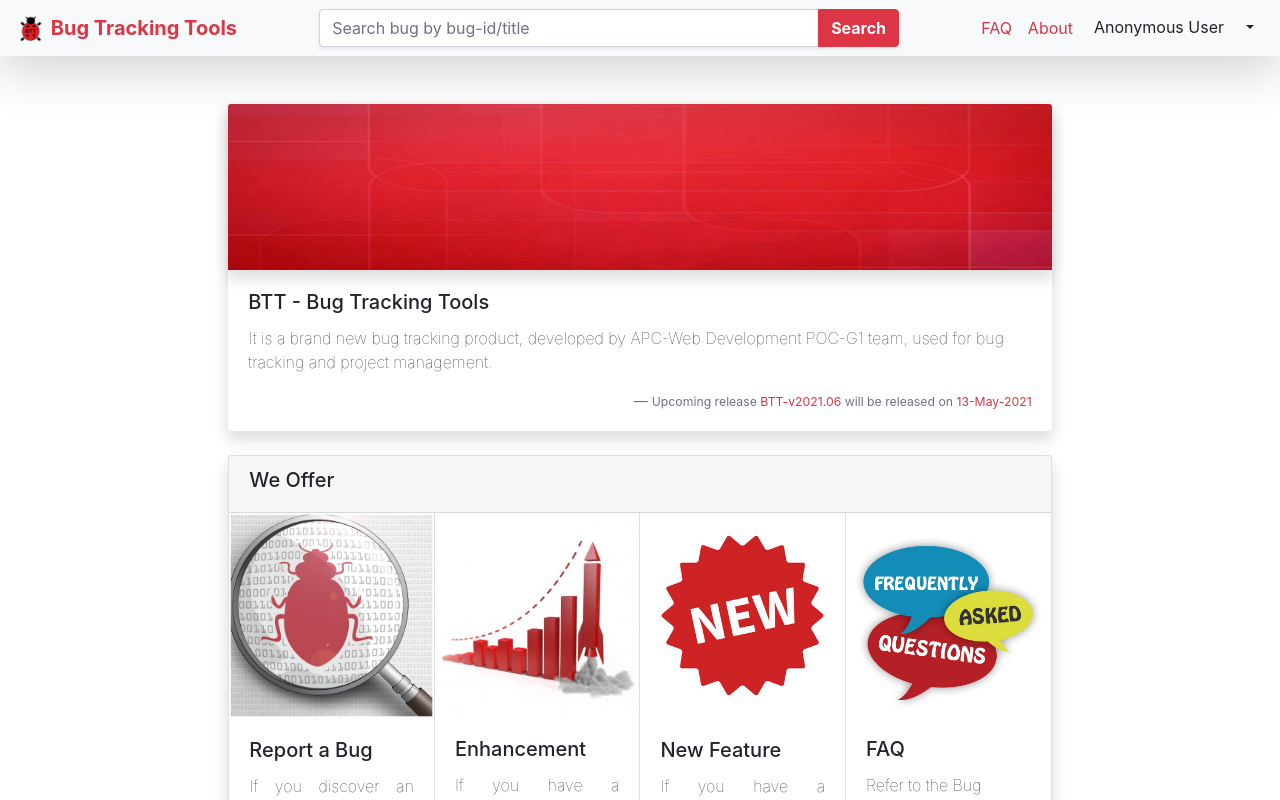
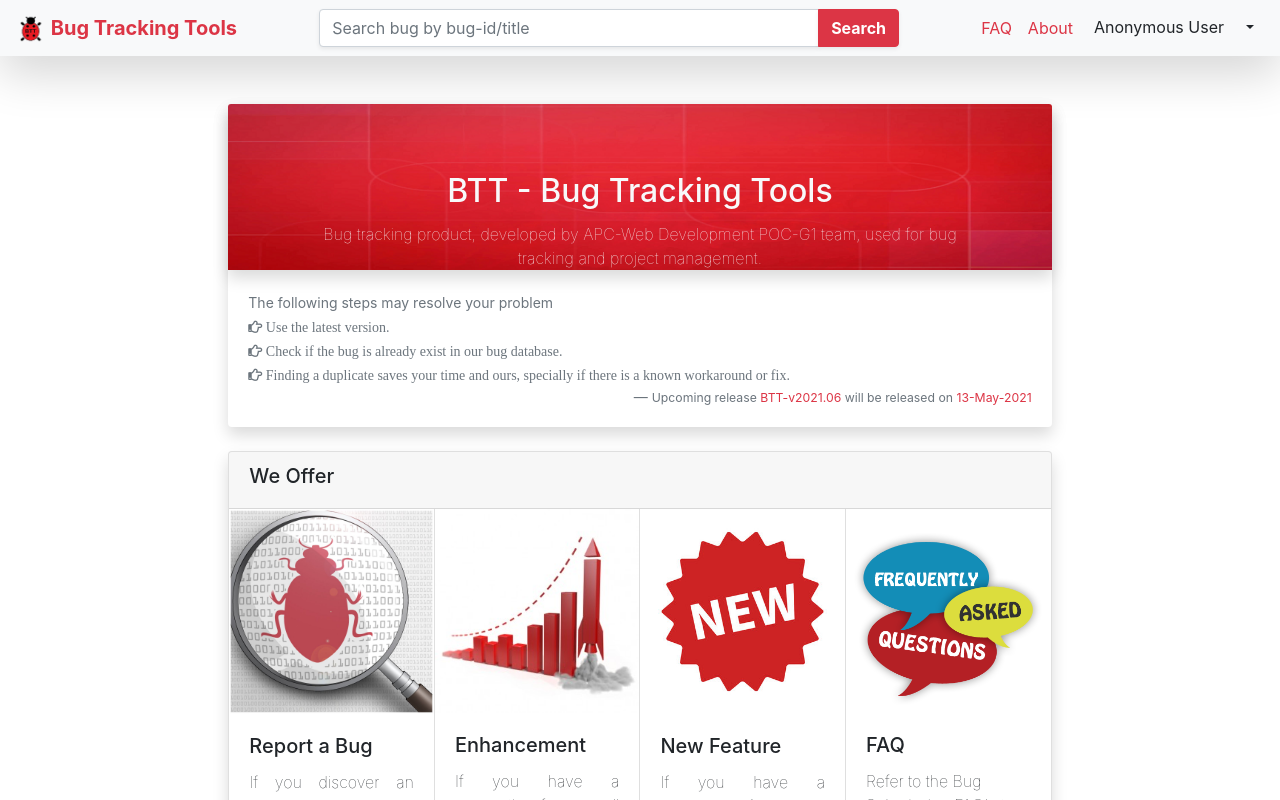
Before and after one commit to aroy-se/bug-tracking-tools, a React (Create React App) app: page / in a window 1280 px wide. Shown: the top 800 px of the page. Built offline with nearby package versions, Linux system fonts and the light colour scheme; no server answers.

Commit message:
Home page info update

```diff
--- a/src/views/common/Home.jsx
+++ b/src/views/common/Home.jsx
@@ -20,15 +20,51 @@ const Home = () => {
               src={home_bg_img}
               alt="Card image cap"
             />
-            <div class="card-img-overlay text-right">
+            <div class="card-img-overlay text-center m-5 text-light">
               {/* <img src={bug64} alt="" className="" /> */}
+              <h2 class="card-title Blockquote">BTT - Bug Tracking Tools</h2>
+              <p class="card-text font-weight-lighter">
+                Bug tracking product, developed by APC-Web Development POC-G1
+                team, used for bug tracking and project management.
+              </p>
             </div>
             <div class="card-body">
-              <h5 class="card-title Blockquote">BTT - Bug Tracking Tools</h5>
+              {/* <h5 class="card-title Blockquote">BTT - Bug Tracking Tools</h5>
               <p class="card-text font-weight-lighter">
                 It is a brand new bug tracking product, developed by APC-Web
                 Development POC-G1 team, used for bug tracking and project
                 management.
+              </p> */}
+              <p class="card-text font-weight-lighter m-0">
+                <small class="text-muted m-0">
+                  The following steps may resolve your problem
+                </small>
+              </p>
+              <p class="card-text font-weight-lighter m-0">
+                <small class="text-muted m-0">
+                  <i class="far fa-hand-point-right">
+                    {" "}
+                    Use the latest version.
+                  </i>
+                </small>
+              </p>
+              <p class="card-text font-weight-lighter m-0">
+                <small class="text-muted m-0">
+                  <i class="far fa-hand-point-right">
+                    {" "}
+                    Check if the bug is already exist in our bug database.
+                  </i>
+                </small>
+              </p>
+              <p class="card-text font-weight-lighter m-0">
+                <small class="text-muted m-0">
+                  {" "}
+                  <i class="far fa-hand-point-right">
+                    {" "}
+                    Finding a duplicate saves your time and ours, specially if
+                    there is a known workaround or fix.
+                  </i>
+                </small>
               </p>
               <footer class="blockquote-footer float-right">
                 <small class="text-muted">
```
